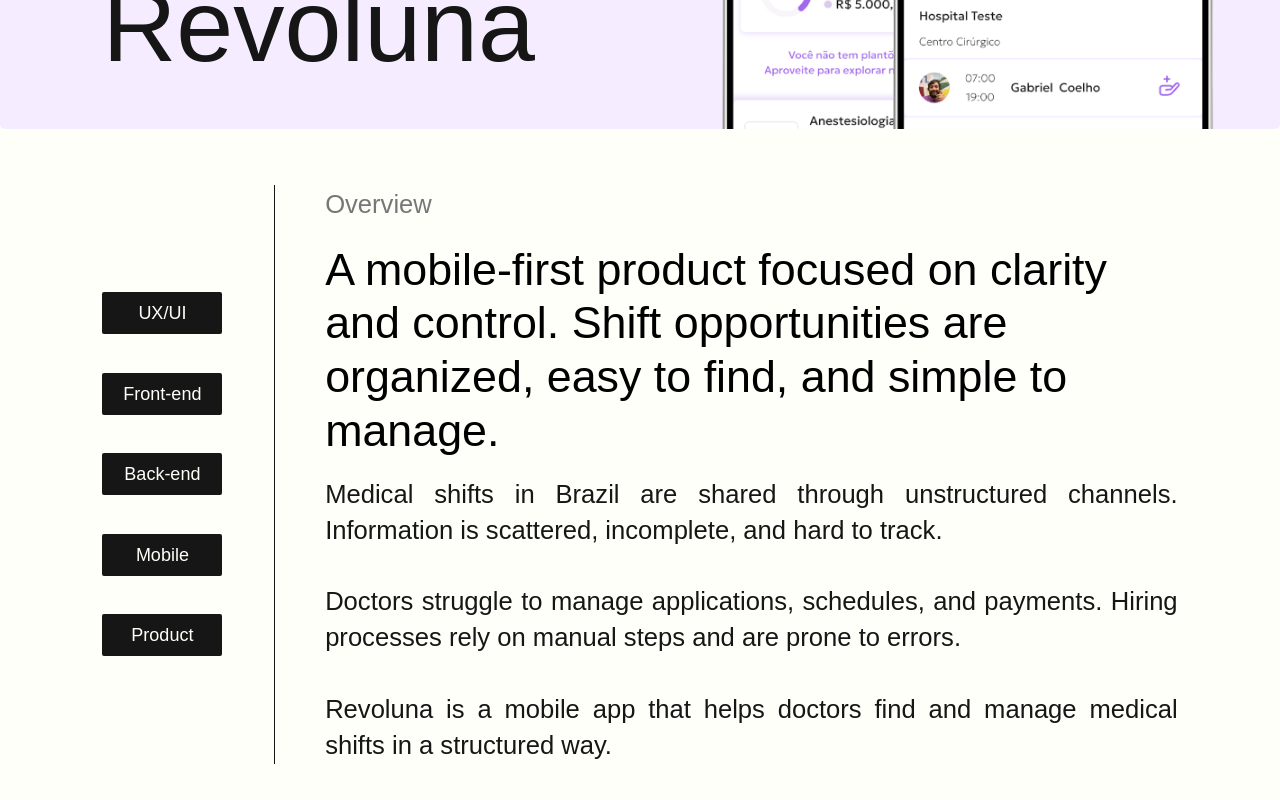
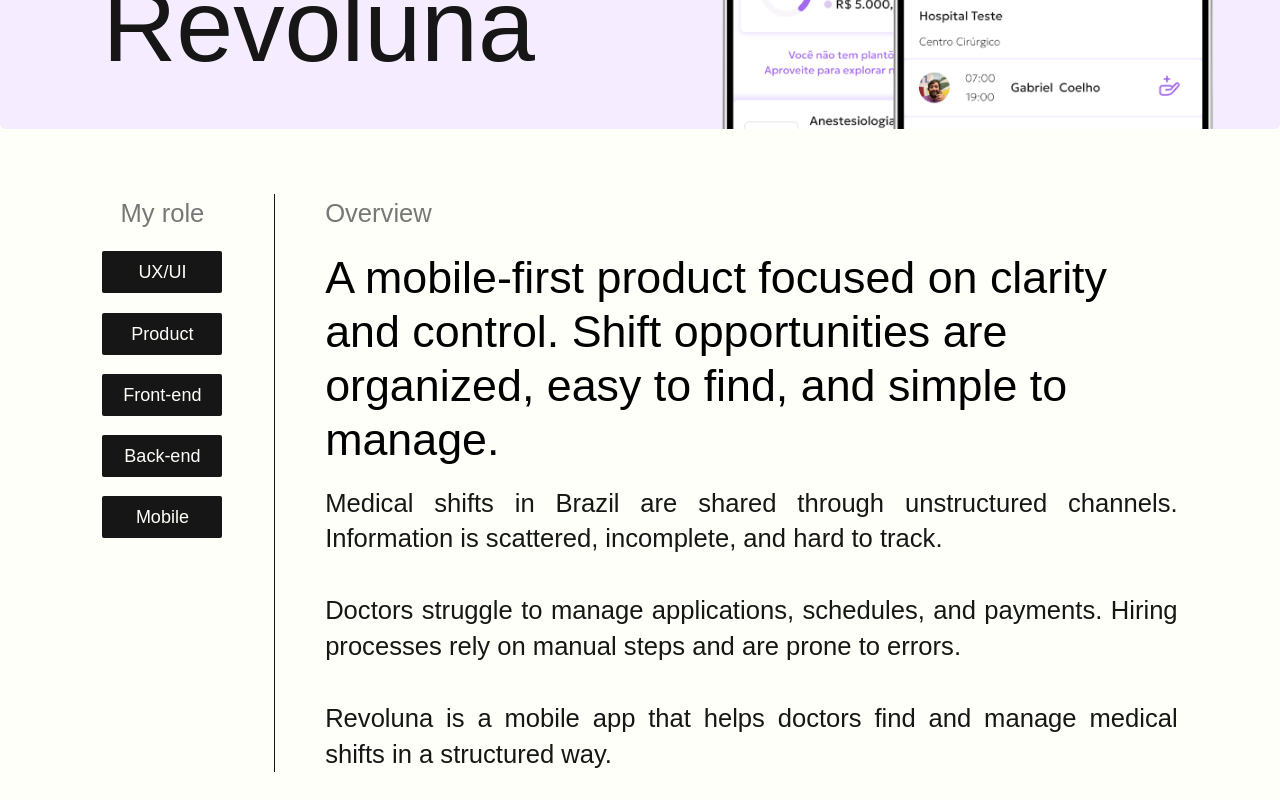
Before and after one commit to kenjimattos/portfolio, a Next.js app: page /work/revoluna in a window 1280 px wide. Shown: the part 460-1260 px from the top of the page. Built offline with nearby package versions, Linux system fonts and the light colour scheme; a web font is replaced by a local one.

Commit message:
style: Ajuste seção Overview case Revoluna

```diff
--- a/app/work/revoluna/page.tsx
+++ b/app/work/revoluna/page.tsx
@@ -43,7 +43,7 @@
       <section
         className="w-full"
         style={{
-          padding: "clamp(40px, 4vw, 60px) clamp(40px, 8vw, 180px)",
+          padding: "clamp(20px, 6vw, 60px) clamp(40px, 8vw, 180px)",
         }}
       >
         <div
@@ -52,14 +52,26 @@
         >
           {/* Left - Tags */}
           <div
+            className="flex flex-col items-start sm:items-center"
+            style={{ gap: "clamp(16px, 1.5vw, 20px)" }}
+            >
+              <p
+              className="text-[#777777] top-0"
+              style={{
+                fontSize: "clamp(20px, 2vw, 30px)",
+              }}
+            >
+              My role
+            </p>
+          <div
             className="flex sm:flex-col justify-center"
-            style={{ gap: "clamp(20px, 3vw, 44px)" }}
+            style={{ gap: "clamp(10px, 1.5vw, 44px)" }}
           >
             <div
               className="flex sm:flex-col"
-              style={{ gap: "clamp(20px, 3vw, 44px)" }}
+              style={{ gap: "clamp(6px, 1.5vw, 44px)" }}
             >
-              {["UX/UI", "Front-end", "Back-end", "Mobile", "Product"].map(
+              {["UX/UI", "Product", "Front-end", "Back-end", "Mobile"].map(
                 (tag) => (
                   <div
                     key={tag}
@@ -82,6 +94,7 @@
                 )
               )}
             </div>
+          </div>
           </div>
 
           {/* Divider */}
```
